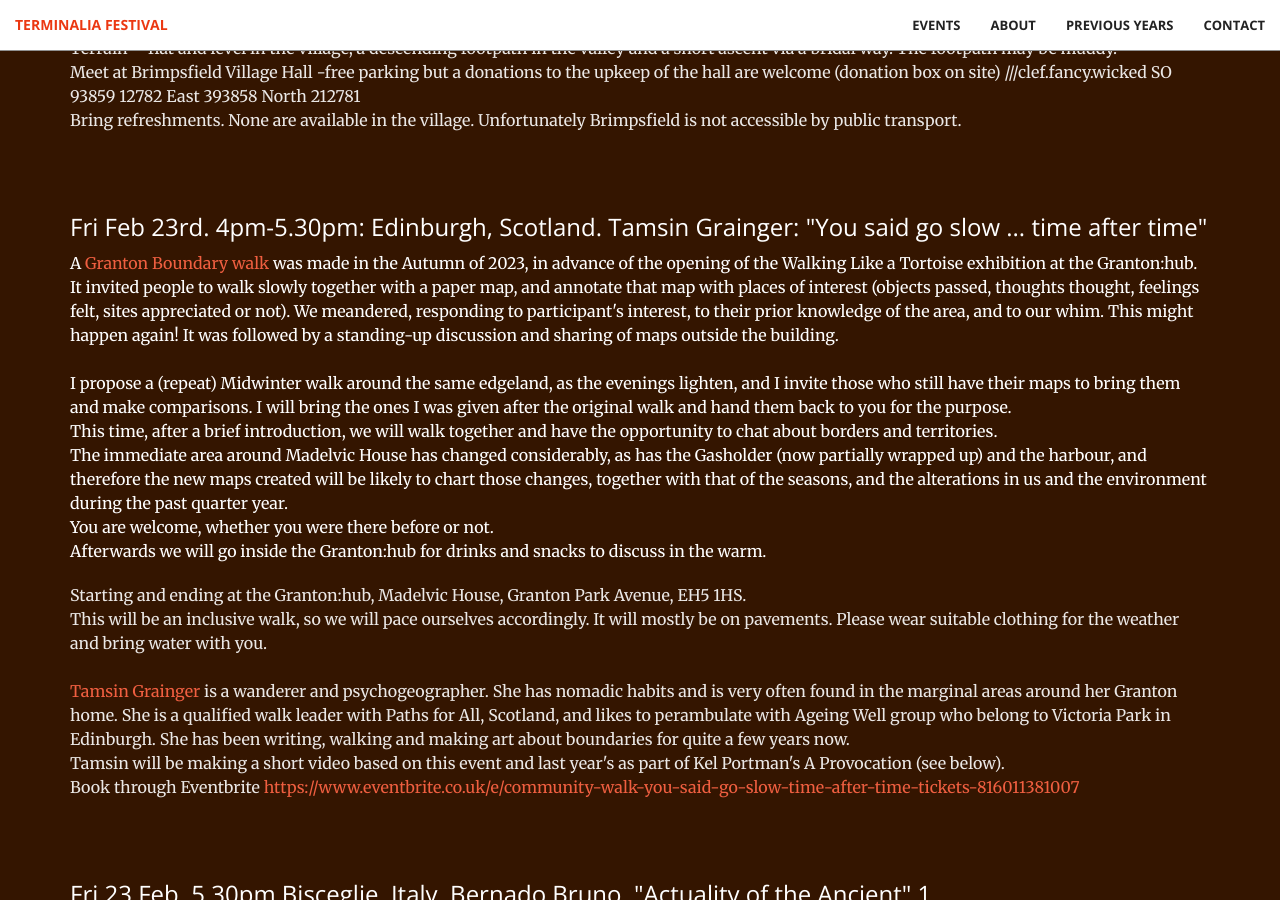
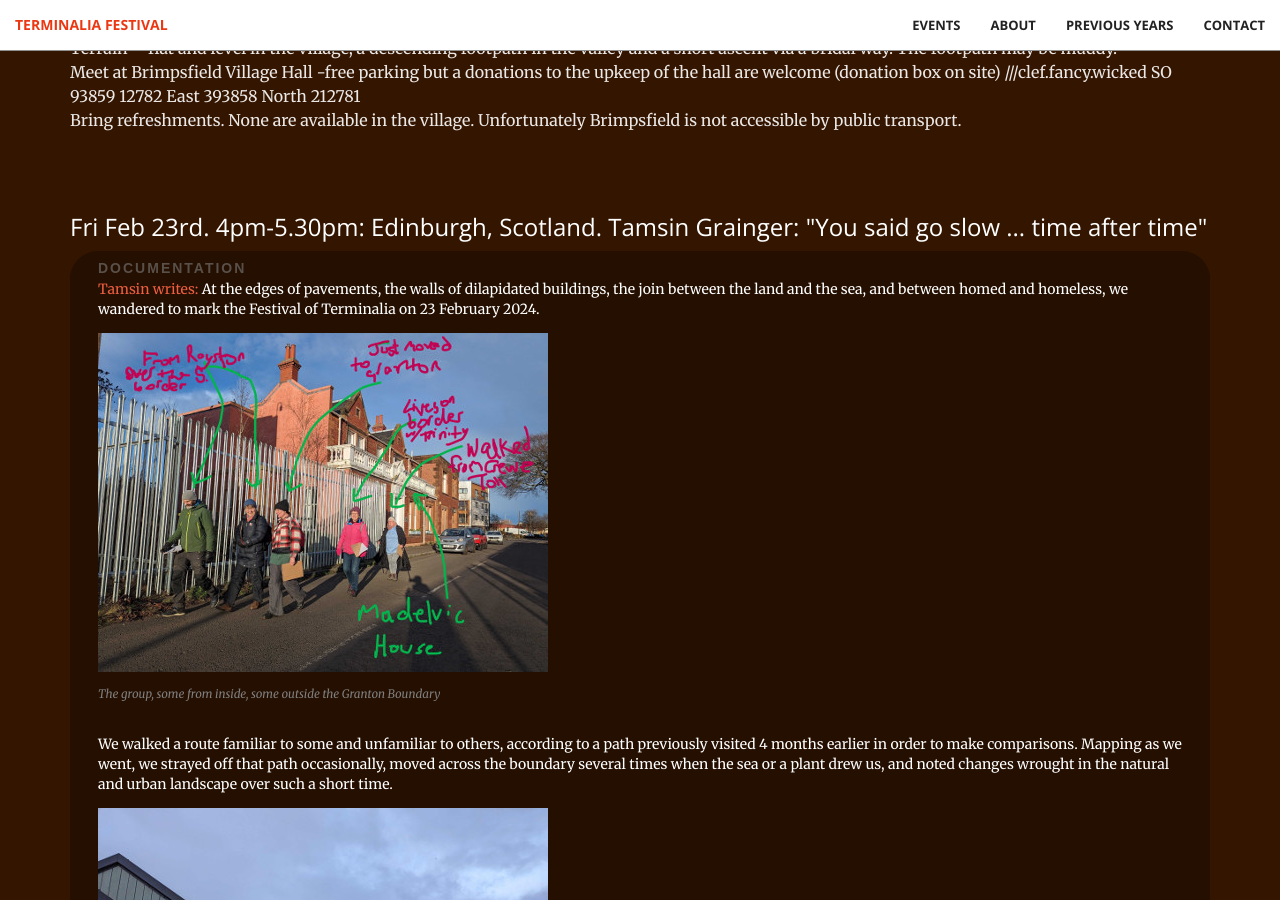
Before and after one commit to timwaters/terminalia, a Jekyll site: the page built from index.html, in a window 1280 px wide and 900 px high, scrolled down 10092 px. Built offline with Jekyll 4.4.1, drawn with Linux system fonts in a browser that asks for light colours; some of the changed text lies outside the part shown.

Commit message:
add edinburgh documentation

```diff
--- a/_includes/events.html
+++ b/_includes/events.html
@@ -220,6 +220,26 @@
 
           <h3>Fri Feb 23rd. 4pm-5.30pm: Edinburgh, Scotland. Tamsin Grainger: "You said go slow ... time after time" </h3>
 
+          <div class="documentation">
+
+            <div class="doc">documentation</div>
+
+            <a href="https://walkingwithoutadonkey.com/2024/03/12/terminalia-24/">Tamsin writes: </a> At the edges of pavements, the walls of dilapidated buildings, the join between the land and the sea, and between homed and homeless, we wandered to mark the Festival of Terminalia on 23 February 2024.
+            <br />
+            <img src="/img/past/2024/community-walk-go-slow-.-time-after-time-smaller.jpg" >
+            <div class="caption2">The group, some from inside, some outside the Granton Boundary</div>
+            <br />
+            We walked a route familiar to some and unfamiliar to others, according to a path previously visited 4 months earlier in order to make comparisons. Mapping as we went, we strayed off that path occasionally, moved across the boundary several times when the sea or a plant drew us, and noted changes wrought in the natural and urban landscape over such a short time.  <br />
+            <img src="/img/past/2024/pxl_20240223_170542072-smaller.jpg" >
+
+            <br />
+            Along the bread line, the coast line, and the invisible lines between here and there, and us and other, we walked. It’s a time of great change in this area: trees taken down, blocks of flats going up, buildings repurposed and roads renamed (no-one knows why, though we suspect so-called ‘gentrification’).
+            <br />
+            <img src="/img/past/2024/map-walk-the-granton-boundary-community-walk-29th-september-2024.jpg" >
+            <br />
+            Read the full article at
+            <a href="https://walkingwithoutadonkey.com/2024/03/12/terminalia-24/">https://walkingwithoutadonkey.com/2024/03/12/terminalia-24/</a>
+          </div>
 
           <p class="text">
             A <a href="https://walkingwithoutadonkey.com/2023/02/23/the-granton-boundary/">Granton Boundary walk</a> was made in the Autumn of 2023, in advance of the opening of the Walking Like a Tortoise exhibition at the Granton:hub. It invited people to walk slowly together with a paper map, and annotate that map with places of interest (objects passed, thoughts thought, feelings felt, sites appreciated or not). We meandered, responding to participant's interest, to their prior knowledge of the area, and to our whim. This might happen again! It was followed by a standing-up discussion and sharing of maps outside the building.<br/> <br/>
```
Also changed, not shown: img/past/2024/community-walk-go-slow-.-time-after-time-smaller.jpg (added), img/past/2024/map-walk-the-granton-boundary-community-walk-29th-september-2024.jpg (added), img/past/2024/pxl_20240223_170542072-smaller.jpg (added).
